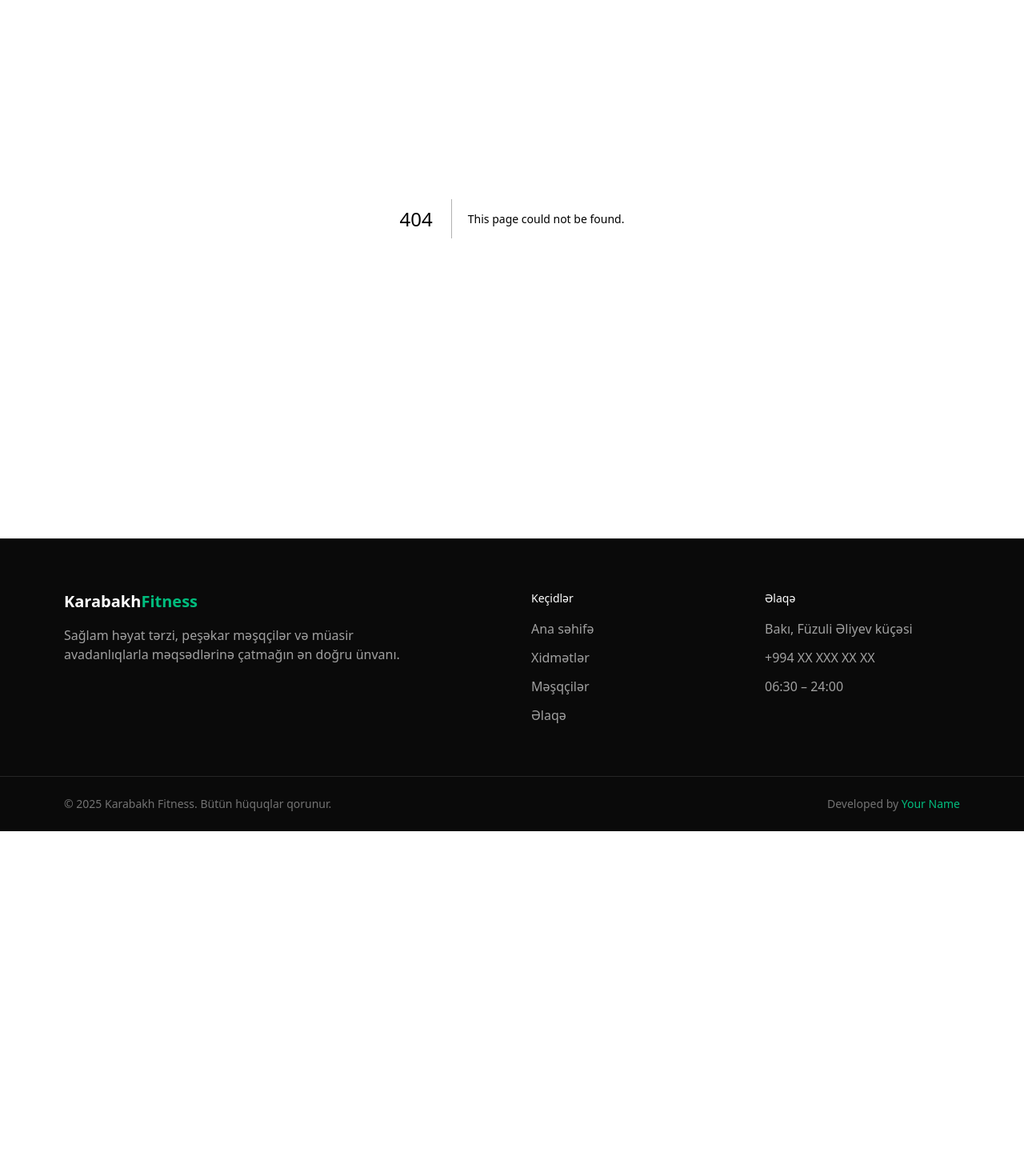
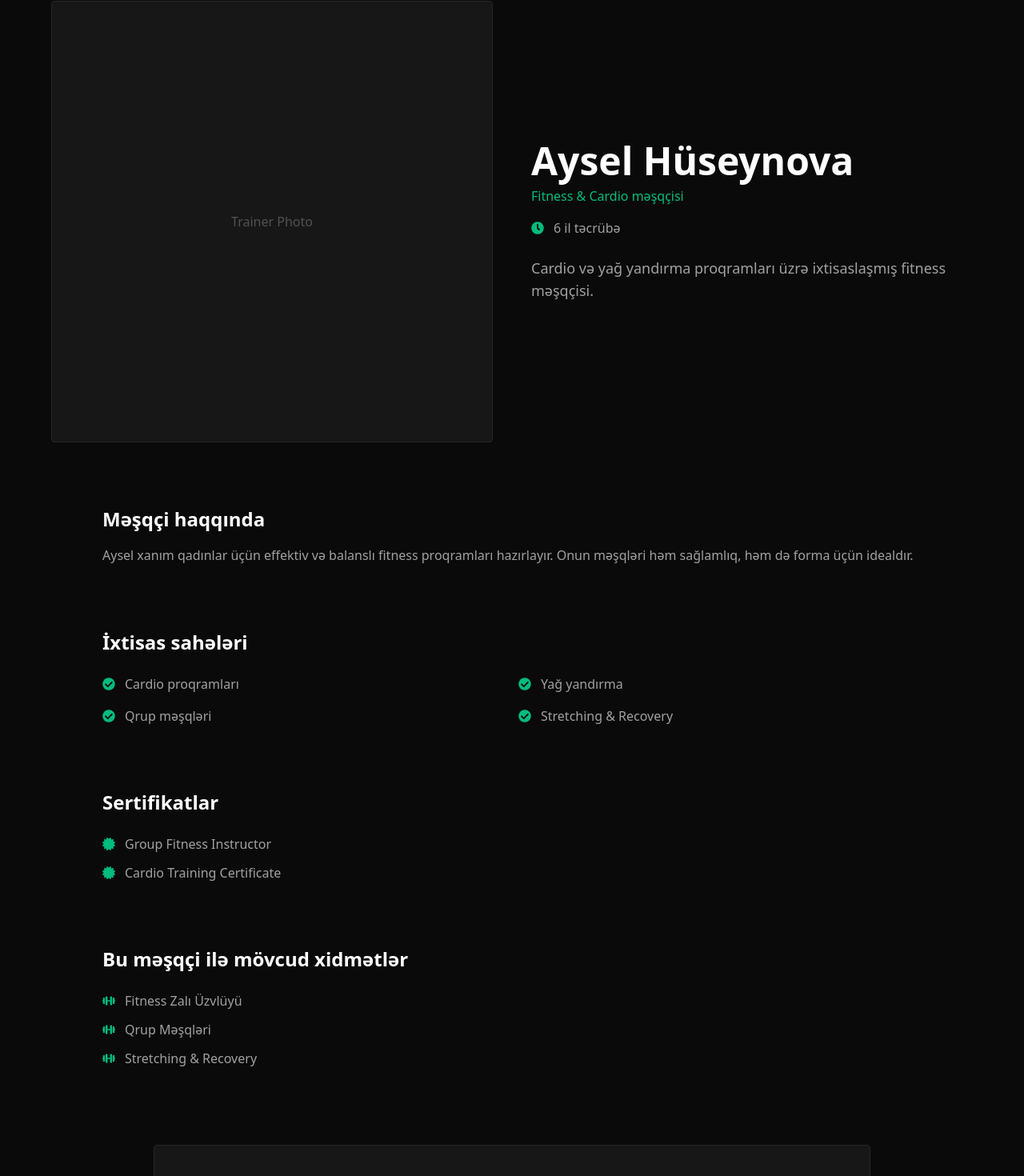
Before and after one commit to elxanoffical/Fitness, a Next.js app: page /trainers/aysel-huseynova in a window 1280 px wide. Before the commit this address had no page. Shown: the part 127-1597 px from the top of the page at 80% size. Before the commit the page ends 1166 px from the top, so only its background shows below. Built offline with nearby package versions, Linux system fonts and the light colour scheme.

Commit message:
Add Trainers detail page

```diff
--- /dev/null
+++ b/app/trainers/[slug]/page.jsx
@@ -0,0 +1,182 @@
+import {
+  FaDumbbell,
+  FaCertificate,
+  FaClock,
+  FaCheckCircle,
+} from "react-icons/fa";
+
+const trainersData = {
+  "elvin-memmedov": {
+    name: "Elvin Məmmədov",
+    role: "Baş məşqçi / Strength",
+    experience: "8 il təcrübə",
+    shortBio:
+      "Güc məşqləri və bədən quruluşu üzrə ixtisaslaşmış peşəkar məşqçi.",
+    bio: `
+      Elvin Məmmədov uzun illərdir fitness sahəsində fəaliyyət göstərir.
+      Onun əsas məqsədi üzvlərə yalnız fiziki güc deyil, intizamlı həyat tərzi qazandırmaqdır.
+    `,
+    specialties: [
+      "Güc və kütlə artırma proqramları",
+      "Fərdi məşq planları",
+      "Bədən kompozisiyasının yaxşılaşdırılması",
+      "Zədəsiz və təhlükəsiz məşq",
+    ],
+    certifications: [
+      "IFBB Certified Trainer",
+      "Strength & Conditioning Specialist",
+    ],
+    services: [
+      "Fitness Zalı Üzvlüyü",
+      "Fərdi Məşq Proqramları",
+      "Güc (Strength) Zonası",
+    ],
+  },
+
+  "aysel-huseynova": {
+    name: "Aysel Hüseynova",
+    role: "Fitness & Cardio məşqçisi",
+    experience: "6 il təcrübə",
+    shortBio:
+      "Cardio və yağ yandırma proqramları üzrə ixtisaslaşmış fitness məşqçisi.",
+    bio: `
+      Aysel xanım qadınlar üçün effektiv və balanslı fitness proqramları hazırlayır.
+      Onun məşqləri həm sağlamlıq, həm də forma üçün idealdır.
+    `,
+    specialties: [
+      "Cardio proqramları",
+      "Yağ yandırma",
+      "Qrup məşqləri",
+      "Stretching & Recovery",
+    ],
+    certifications: ["Group Fitness Instructor", "Cardio Training Certificate"],
+    services: [
+      "Fitness Zalı Üzvlüyü",
+      "Qrup Məşqləri",
+      "Stretching & Recovery",
+    ],
+  },
+};
+
+export default async function TrainerDetailPage({ params }) {
+  const { slug } = await params;
+  const trainer = trainersData[slug];
+
+  if (!trainer) {
+    return (
+      <main className="pt-32 text-center text-neutral-400">
+        Məşqçi tapılmadı
+      </main>
+    );
+  }
+
+  return (
+    <main className="bg-neutral-950 text-neutral-100 pb-24">
+      {/* HERO */}
+      <section className="pt-32 pb-20 px-4">
+        <div className="max-w-6xl mx-auto grid md:grid-cols-2 gap-12 items-center">
+          {/* IMAGE */}
+          <div className="aspect-square bg-neutral-900 border border-neutral-800 rounded flex items-center justify-center text-neutral-600">
+            Trainer Photo
+          </div>
+
+          {/* INFO */}
+          <div>
+            <h1 className="text-4xl md:text-5xl font-semibold text-white">
+              {trainer.name}
+            </h1>
+            <p className="mt-2 text-emerald-500">{trainer.role}</p>
+
+            <div className="mt-4 flex items-center gap-3 text-neutral-400">
+              <FaClock className="text-emerald-500" />
+              {trainer.experience}
+            </div>
+
+            <p className="mt-6 text-lg text-neutral-400">{trainer.shortBio}</p>
+          </div>
+        </div>
+      </section>
+
+      {/* BIO */}
+      <section className="px-4 pb-20">
+        <div className="max-w-5xl mx-auto">
+          <h2 className="text-2xl font-semibold text-white">Məşqçi haqqında</h2>
+          <p className="mt-4 text-neutral-400 leading-relaxed">{trainer.bio}</p>
+        </div>
+      </section>
+
+      {/* SPECIALTIES */}
+      <section className="px-4 pb-20">
+        <div className="max-w-5xl mx-auto">
+          <h2 className="text-2xl font-semibold text-white mb-6">
+            İxtisas sahələri
+          </h2>
+
+          <ul className="grid sm:grid-cols-2 gap-4 text-neutral-400">
+            {trainer.specialties.map((item, i) => (
+              <li key={i} className="flex items-center gap-3">
+                <FaCheckCircle className="text-emerald-500" />
+                {item}
+              </li>
+            ))}
+          </ul>
+        </div>
+      </section>
+
+      {/* CERTIFICATIONS */}
+      <section className="px-4 pb-20">
+        <div className="max-w-5xl mx-auto">
+          <h2 className="text-2xl font-semibold text-white mb-6">
+            Sertifikatlar
+          </h2>
+
+          <ul className="space-y-3 text-neutral-400">
+            {trainer.certifications.map((cert, i) => (
+              <li key={i} className="flex items-center gap-3">
+                <FaCertificate className="text-emerald-500" />
+                {cert}
+              </li>
+            ))}
+          </ul>
+        </div>
+      </section>
+
+      {/* SERVICES */}
+      <section className="px-4 pb-24">
+        <div className="max-w-5xl mx-auto">
+          <h2 className="text-2xl font-semibold text-white mb-6">
+            Bu məşqçi ilə mövcud xidmətlər
+          </h2>
+
+          <ul className="space-y-3 text-neutral-400">
+            {trainer.services.map((service, i) => (
+              <li key={i} className="flex items-center gap-3">
+                <FaDumbbell className="text-emerald-500" />
+                {service}
+              </li>
+            ))}
+          </ul>
+        </div>
+      </section>
+
+      {/* CTA */}
+      <section className="px-4">
+        <div className="max-w-4xl mx-auto bg-neutral-900 border border-neutral-800 rounded p-10 text-center">
+          <h3 className="text-2xl font-semibold text-white">
+            Bu məşqçi ilə məşqə başla
+          </h3>
+          <p className="mt-3 text-neutral-400">
+            Qeydiyyat və uyğun proqram üçün bizimlə əlaqə saxla.
+          </p>
+
+          <a
+            href="/contact"
+            className="mt-6 inline-block bg-emerald-500 hover:bg-emerald-600 text-neutral-900 font-semibold px-8 py-3 rounded transition"
+          >
+            Əlaqə saxla
+          </a>
+        </div>
+      </section>
+    </main>
+  );
+}
--- a/app/trainers/page.jsx
+++ b/app/trainers/page.jsx
@@ -33,7 +33,7 @@ const trainers = [
   },
   {
     id: 3,
-    name: "Kamran Əliyev",
+    name: "Murad Hüseynov",
     role: "Fərdi məşqçi",
     experience: "5 il təcrübə",
     specialties: ["Fərdi proqramlar", "Funksional məşqlər"],
```
